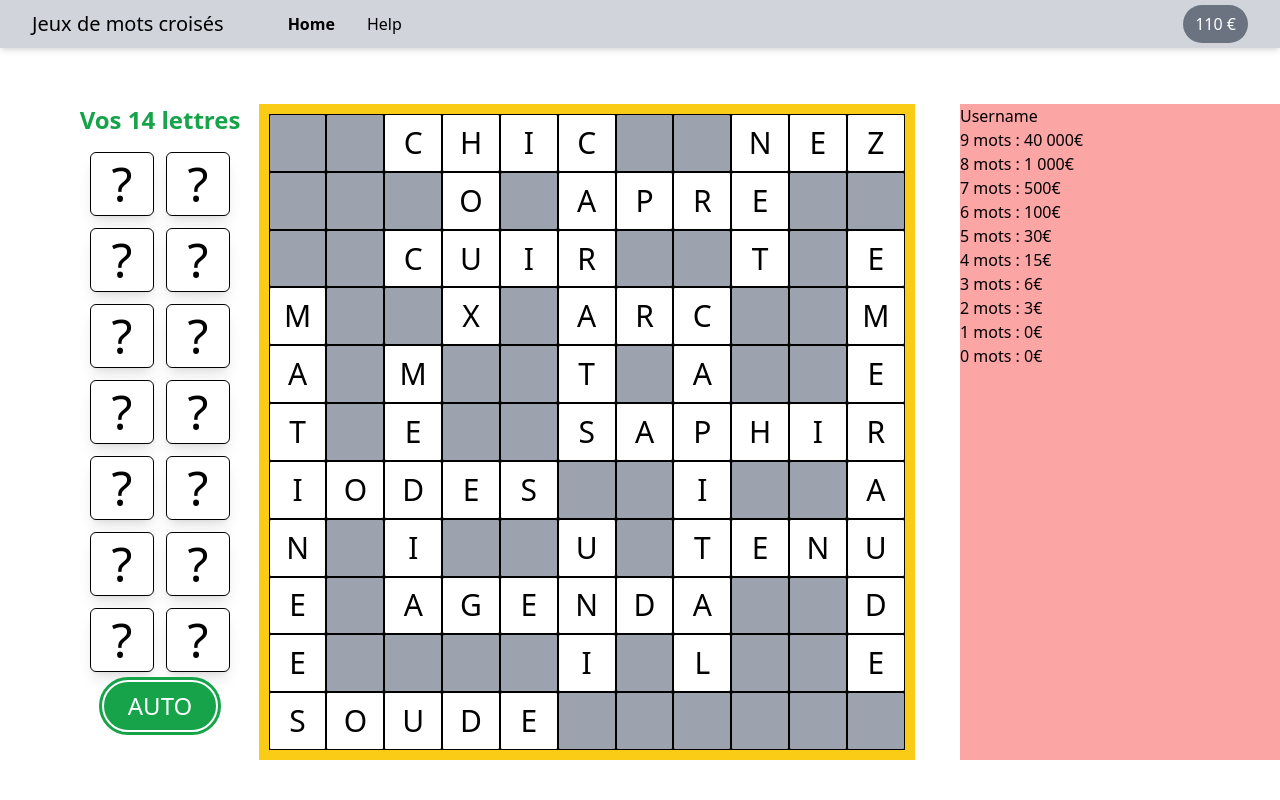
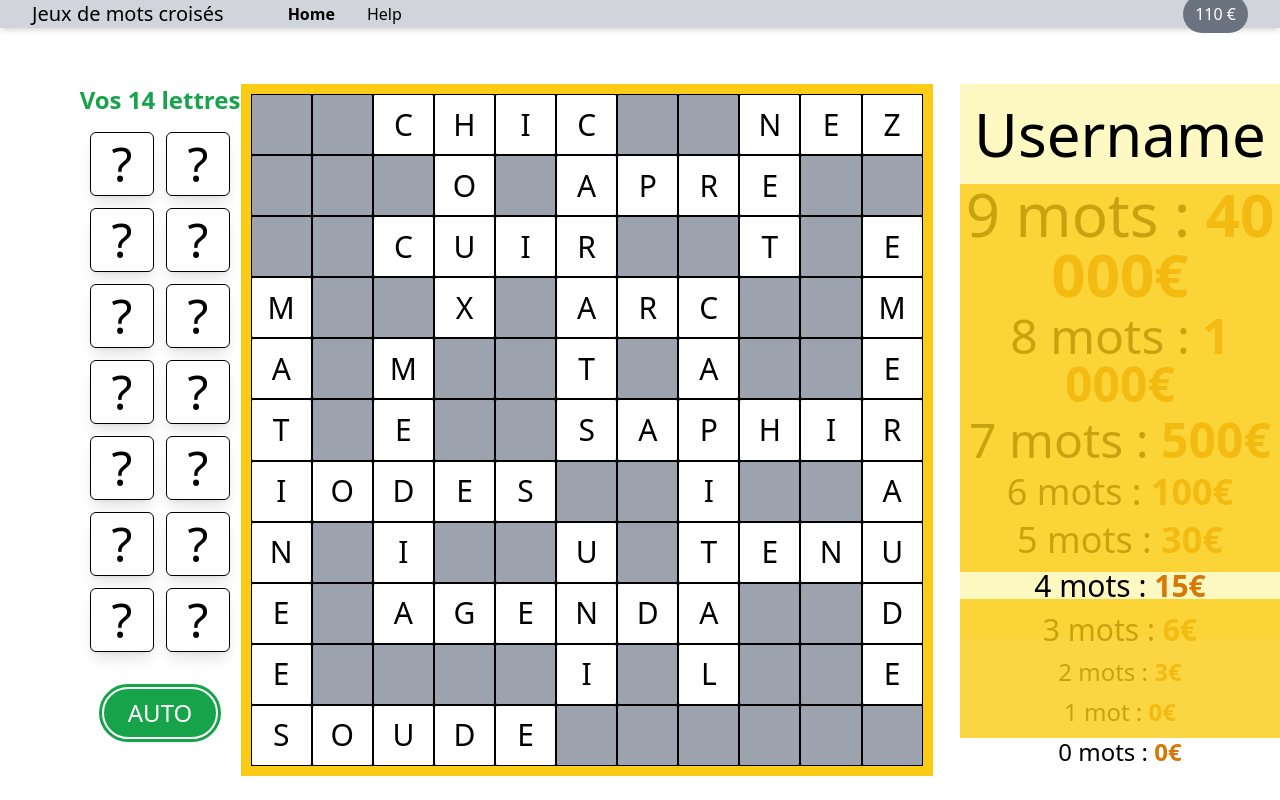
Before and after one commit to nbert71/mots-croises-front, a Svelte app: page / in a window 1280 px wide. Built offline with nearby package versions, Linux system fonts and the light colour scheme.

Commit message:
💄 style de la barre de gains

```diff
--- a/src/components/Gains.svelte
+++ b/src/components/Gains.svelte
@@ -1,13 +1,25 @@
-<div class="w-1/4 bg-red-300">
-    <h2>Username</h2>
-    <p>9 mots : 40 000€</p>
-    <p>8 mots : 1 000€</p>
-    <p>7 mots : 500€</p>
-    <p>6 mots : 100€</p>
-    <p>5 mots : 30€</p>
-    <p>4 mots : 15€</p>
-    <p>3 mots : 6€</p>
-    <p>2 mots : 3€</p>
-    <p>1 mots : 0€</p>
-    <p>0 mots : 0€</p>
+<div class="w-1/4 bg-yellow-100 h-4/5">
+    <h2 class="text-center text-6xl my-5">Username</h2>
+    <div class="relative h-full">
+        <p class="text-6xl text-center my-2">9 mots : <span class="inline font-black text-amber-600">40 000€</span></p>
+        <p class="text-5xl text-center my-2">8 mots : <span class="inline font-black text-amber-600">1 000€</span></p>
+        <p class="text-5xl text-center my-2">7 mots : <span class="inline font-black text-amber-600">500€</span></p>
+        <p class="text-4xl text-center my-2">6 mots : <span class="inline font-black text-amber-600">100€</span></p>
+        <p class="text-4xl text-center my-2">5 mots : <span class="inline font-black text-amber-600">30€</span></p>
+        <p class="text-3xl text-center my-2">4 mots : <span class="inline font-black text-amber-600">15€</span></p>
+        <p class="text-3xl text-center my-2">3 mots : <span class="inline font-black text-amber-600">6€</span></p>
+        <p class="text-2xl text-center my-2">2 mots : <span class="inline font-black text-amber-600">3€</span></p>
+        <p class="text-2xl text-center my-2">1 mot : <span class="inline font-black text-amber-600">0€</span></p>
+        <p class="text-2xl text-center my-2">0 mots : <span class="inline font-black text-amber-600">0€</span></p>
+        <div class="absolute z-10 top-0 bottom-[30%] couleur-cache w-full"></div>
+        <div class="absolute z-10 bottom-[75%] top-[70%] w-full"></div>
+        <div class="absolute z-10 bottom-0 top-[75%] couleur-cache w-full"></div>
+    </div>
 </div>
+
+<style>
+    .couleur-cache{
+        background-color: rgba(250,204,21,0.8);
+    }
+
+</style>
```
